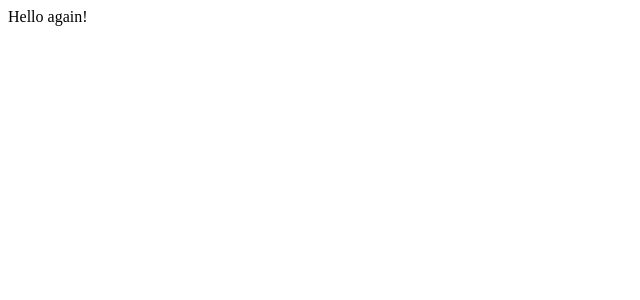
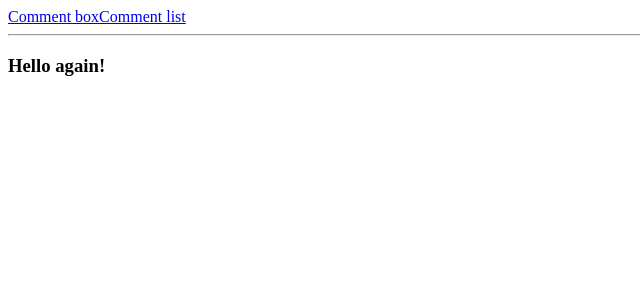
Before and after one commit to srgg6701/Advanced-React-Exercises, a React (Create React App) app: page / in a window 1280 px wide. Shown: the top 300 px of the page, without its empty margins (0-640 px from the left). Built offline with nearby package versions, Linux system fonts and the light colour scheme.

Commit message:
Making Links and Routes dynamic

```diff
--- a/src/components/App.js
+++ b/src/components/App.js
@@ -1,15 +1,27 @@
 import React from 'react';
-import { Route } from "react-router-dom";
+import { Route, Link } from "react-router-dom";
 import CommentBox from "./CommentBox";
 import CommentList from './CommentList';
+
+const LINKS = [
+    ['box', 'Comment box', CommentBox],
+    ['list', 'Comment list', CommentList]
+];
+
+function setLinksData(callback) {
+    return LINKS.map(linkData => callback(linkData));
+}
 
 export default class App extends React.Component {
     render() {
         return (
             <React.Fragment>
-                <div>Hello again!</div>
-                <Route path="/box" component={CommentBox} />
-                <Route path="/list" component={CommentList} />
+                <nav>
+                    {setLinksData(linkData => <Link to={linkData[0]}>{linkData[1]}</Link>)}
+                </nav>
+                <hr />
+                <h3>Hello again!</h3>
+                {setLinksData(linkData => <Route path={'/'+linkData[0]} component={linkData[2]} />)}
             </React.Fragment>
         )
     }
```
